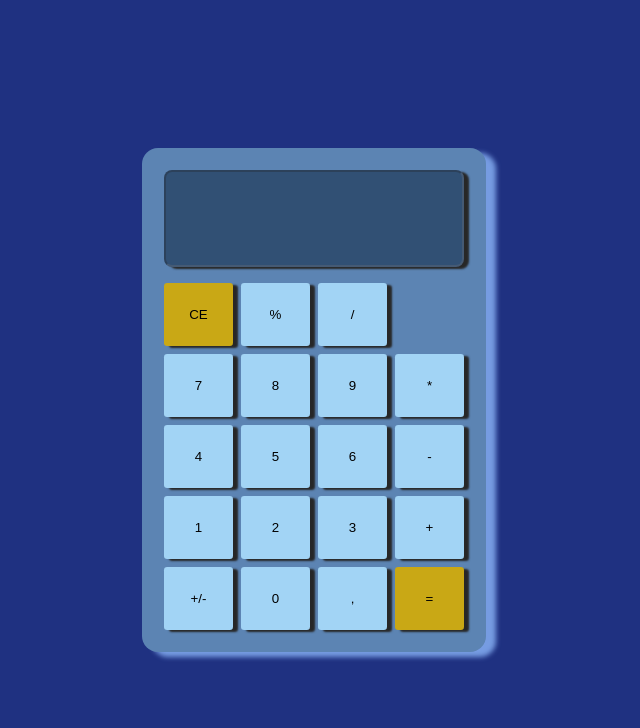
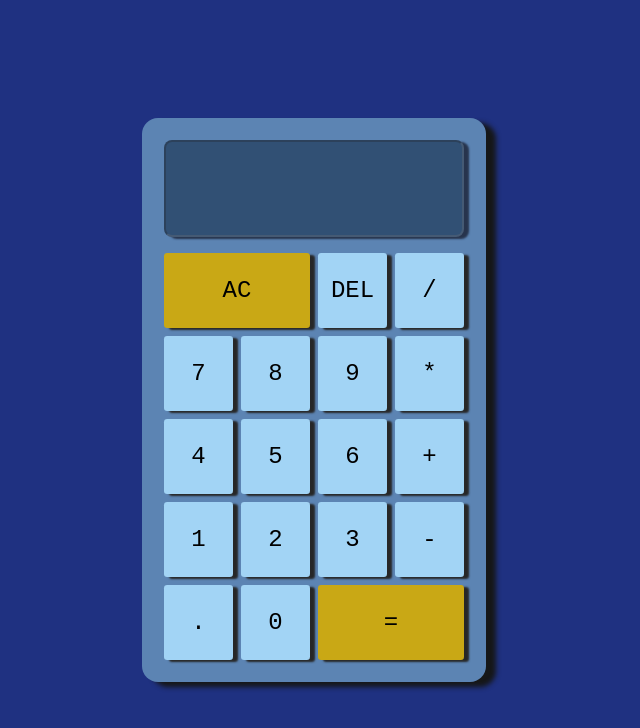
Before and after one commit to LucasRomeo18/proyecto_js, a plain HTML site: page calculadora.html in a window 1280 px wide. Shown: the whole page, without its empty margins (326-966 px from the left). Drawn offline with Linux system fonts and the light colour scheme.

Commit message:
intento de calculadora script

```diff
--- a/calculadora.html
+++ b/calculadora.html
@@ -9,27 +9,25 @@
 <body>
     <div class="container">
         <div id="calculator" class="calculatorstyle">
-            <input type="text" value="" disabled class="display">
-            <input type="button" value="CE" class="CE">
-            <input type="button" value="%" class="btn">
-            <input type="button" value="/" class="btn">
-            <br>
-            <input type="button" value="7" class="btn">
-            <input type="button" value="8" class="btn">
-            <input type="button" value="9" class="btn">
-            <input type="button" value="*" class="btn">
-            <input type="button" value="4" class="btn">
-            <input type="button" value="5" class="btn">
-            <input type="button" value="6" class="btn">
-            <input type="button" value="-" class="btn">
-            <input type="button" value="1" class="btn">
-            <input type="button" value="2" class="btn">
-            <input type="button" value="3" class="btn">
-            <input type="button" value="+" class="btn">
-            <input type="button" value="+/-" class="btn">
-            <input type="button" value="0" class="btn">
-            <input type="button" value="," class="coma">
-            <input type="button" value="=" class="igual">
+            <input type="text" value="" disabled class="display" id="display">
+            <button type="button" class="operator AC" id="boton" value="AC">AC</button>
+            <button type="button" class="operator" id="boton">DEL</button>
+            <button type="button" class="operator" id="boton">/</button>
+            <button type="button" class="operator" id="boton" value="7">7</button>
+            <button type="button" class="operator" id="boton">8</button>
+            <button type="button" class="operator" id="boton" value="9">9</button>
+            <button type="button" class="operator" id="boton">*</button>
+            <button type="button" class="operator" id="boton">4</button>
+            <button type="button" class="operator" id="boton">5</button>
+            <button type="button" class="operator" id="boton">6</button>
+            <button type="button" class="operator" id="boton">+</button>
+            <button type="button" class="operator" id="boton">1</button>
+            <button type="button" class="operator" id="boton">2</button>
+            <button type="button" class="operator" id="boton">3</button>
+            <button type="button" class="operator" id="boton">-</button>
+            <button type="button" class="operator" id="boton">.</button>
+            <button type="button" class="operator" id="boton">0</button>
+            <button type="button" class="operator igual" id="boton">=</button>
         </div>
     </div>
     <script src="/script/calculator.js"></script>
--- a/css/calculator.css
+++ b/css/calculator.css
@@ -18,7 +18,7 @@ body{
     padding: 1.4rem;
     border-radius: 1rem;
     gap: 0.5rem;
-    box-shadow: 10px 5px 5px rgb(118, 156, 226);
+    box-shadow: 10px 5px 5px #161718;
 }
 .display{
     grid-column: 1 / -1;
@@ -29,10 +29,11 @@ body{
     margin-bottom: 0.5rem;
     font-family: monospace;
     font-weight: 600;
-    box-shadow: 5px 2px 2px rgb(39, 39, 39);
+    box-shadow: 5px 2px 2px rgb(39, 52, 77);
+    color: white;
 }
 
-.btn{
+.operator{
     background-color: rgb(162, 212, 245);
     border-radius: 0.2rem;
     border: none;
@@ -42,10 +43,14 @@ body{
     align-items: center;
     cursor: pointer;
     box-shadow: 5px 2px 2px rgb(39, 39, 39);
+   font-size: 1.5rem;
+   font-weight: 500;
+   font-family: monospace;
 }
 
-.btn:hover{
+.operator:hover{
     background-color: #335881;
+    color: white;
 }
 
 .igual{
@@ -54,22 +59,32 @@ body{
     border-radius: 0.2rem;
     cursor: pointer;
     box-shadow: 5px 2px 2px rgb(39, 39, 39);
+    grid-column: 3 / 5;
+    font-size: 1.5rem;
+    font-weight: 500;
+    font-family: monospace;
 }
 
 .igual:hover{
     background-color: #8d750d;
+    color: white;
 }
 
-.CE{
+.AC{
     background-color: #c9a815;
     border: none;
     border-radius: 0.2rem;
     cursor: pointer;
     box-shadow: 5px 2px 2px rgb(39, 39, 39);
+    font-size: 1.5rem;
+    font-weight: 500;
+    font-family: monospace;
+    grid-column: 1 / 3;
 }
 
-.CE:hover{
+.AC:hover{
     background-color: #8d750d;
+    color: white;
 }
 
 .coma{
@@ -78,8 +93,12 @@ body{
     border-radius: 0.2rem;
     cursor: pointer;
     box-shadow: 5px 2px 2px rgb(39, 39, 39);
+    font-size: 1.5rem;
+    font-weight: 500;
+    font-family: monospace;
 }
 
 .coma:hover{
     background-color: #335881;
+    color: white;
 }
```
Also changed, not shown: Eventos/paginaEventos04.html (deleted, +0 -12 lines), Eventos/eventos04.js (deleted).
